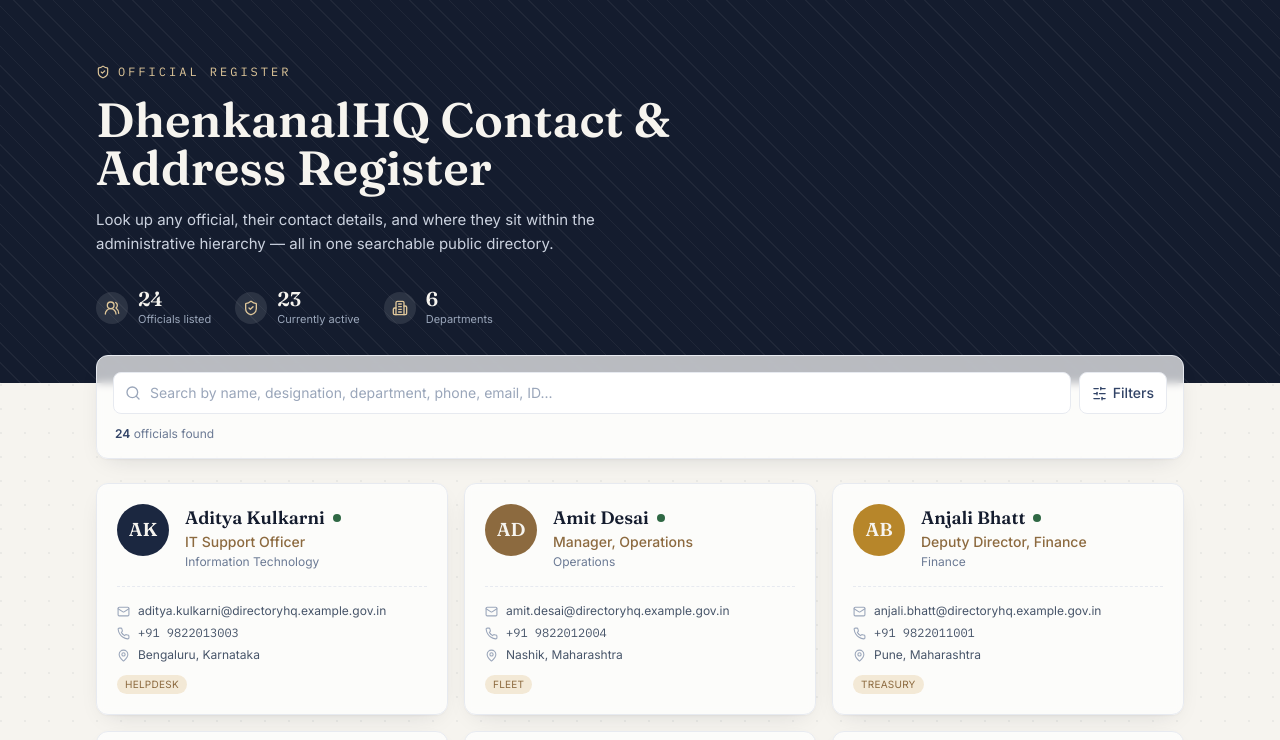
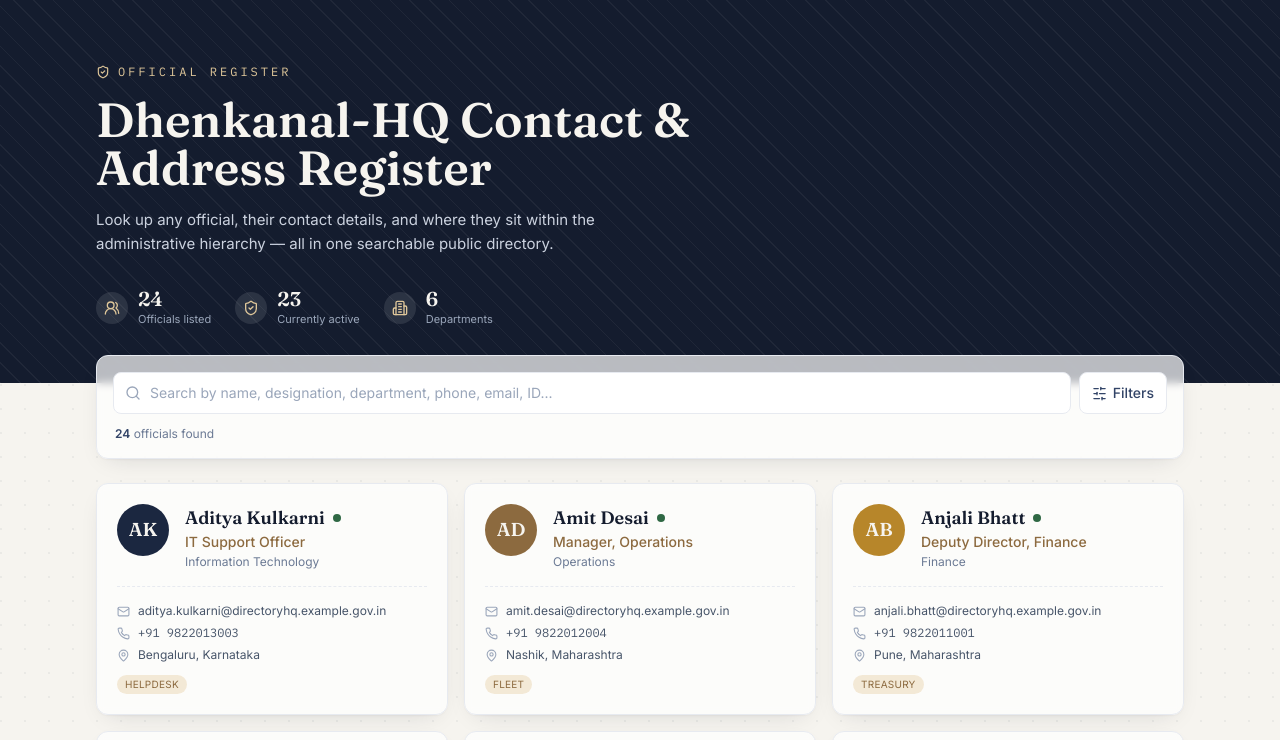
Before and after one commit to RAJNEESHKANTPANDEY/contactdirectory, a Next.js app: page / in a window 1280 px wide. Shown: the top 740 px of the page. Built offline with nearby package versions, Linux system fonts and the light colour scheme.

Commit message:
Header Fixed 3

```diff
--- a/app/page.tsx
+++ b/app/page.tsx
@@ -85,7 +85,7 @@ export default function HomePage() {
             <ShieldCheck size={14} /> Official Register
           </div>
           <h1 className="font-display text-4xl sm:text-5xl font-semibold leading-[1.05] max-w-2xl">
-            DhenkanalHQ Contact &amp; Address Register
+            Dhenkanal-HQ Contact &amp; Address Register
           </h1>
           <p className="text-ink-200 mt-4 max-w-xl text-[15px] leading-relaxed">
             Look up any official, their contact details, and where they sit within the
```
